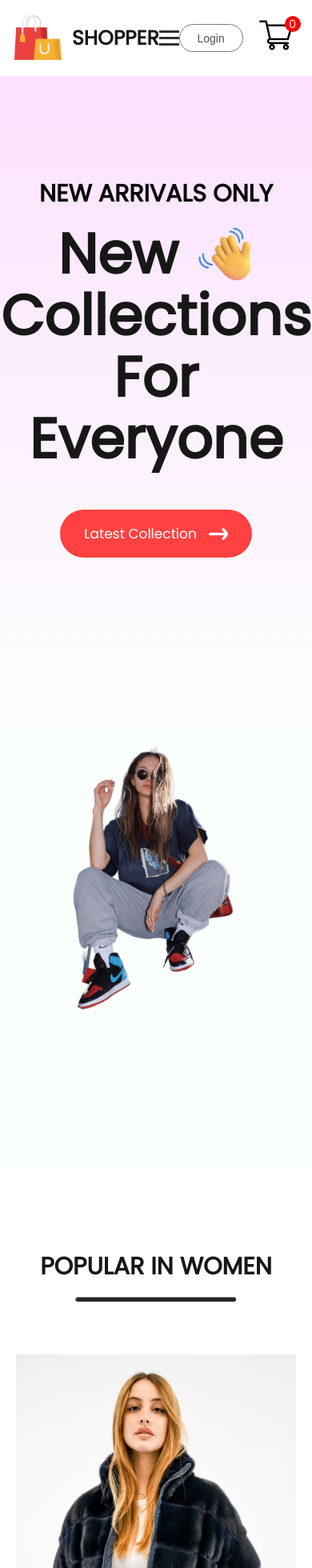
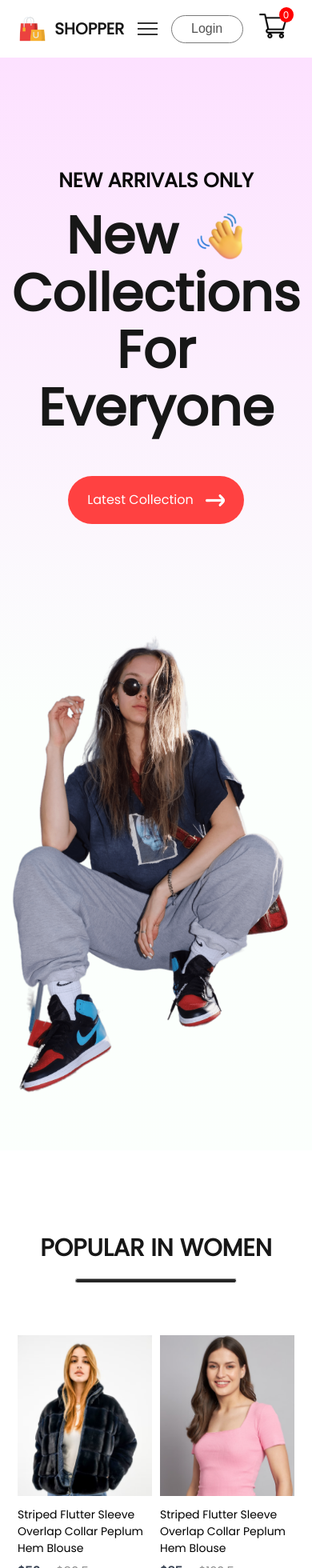
Before and after one commit to Jankarurosu/e-commerce-react, a React (Vite) app: page / in a window 390 px wide. Shown: the top 1960 px of the page at 80% size. Built offline with nearby package versions, Linux system fonts and the light colour scheme.

Commit message:
Actualiza el modo responsivo en los archivos de estilo hero, item, navbar,  newcollections, newsletter, offers y popular

```diff
--- a/src/components/hero/Hero.css
+++ b/src/components/hero/Hero.css
@@ -12,7 +12,7 @@
     flex-direction: column;
     justify-content: center;
     gap: 20px;
-    padding-left: 180px;
+    padding-left: 145px;
     line-height: 1.1;
 }
 
@@ -24,7 +24,7 @@
 
 .hero-left p {
     color: #171717;
-    font-size: 100px;
+    font-size: 90px;
     font-weight: 700;
 }
 
@@ -35,7 +35,7 @@
 }
 
 .hero-hand-icon img {
-    width: 105px;
+    width: 100px;
 }
 
 .hero-latest-btn {
@@ -43,13 +43,13 @@
     justify-content: center;
     align-items: center;
     gap: 15px;
-    width: 310px;
-    height: 70px;
+    width: 300px;
+    height: 65px;
     border-radius: 75px;
     margin-top: 30px;
     background: #ff4141;
     color: white;
-    font-size: 20px;
+    font-size: 18px;
     font-weight: 500;
     cursor: pointer;
 }
@@ -61,14 +61,18 @@
     justify-content: center;
 }
 
+.hero-right img {
+    width: 525px;
+}
+
 @media (max-width: 1340px) {
 
     .hero-left {
-        padding-left: 100px;
+        padding-left: 115px;
     }
 
     .hero-left h2 {
-        font-size: 30px;
+        font-size: 25px;
     }
 
     .hero-left p {
@@ -85,8 +89,12 @@
         font-size: 18px;
     }
 
+    .hero-right {
+        padding-top: 20px;
+    }
+
     .hero-right img {
-        width: 100%;
+        width: 500px;
     }
 }
 
@@ -109,7 +117,7 @@
     }
 
     .hero-left p {
-        font-size: 70px;
+        font-size: 75px;
     }
 
     .hero-hand-icon {
@@ -125,8 +133,28 @@
         height: 60px;
         font-size: 17px;
     }
+}
+
+@media (max-width:500px) {
+    .hero-left h2 {
+        font-size: 25px;
+    }
+
+    .hero-left p {
+        font-size: 65px;
+    }
+
+    .hero-hand-icon img {
+        width: 65px;
+    }
+
+    .hero-latest-btn {
+        width: 220px;
+        height: 60px;
+        font-size: 16px;
+    }
 
     .hero-right img {
-        width: 90%;
+        width: 450px;
     }
 }
--- a/src/components/item/Item.css
+++ b/src/components/item/Item.css
@@ -1,6 +1,6 @@
 .item {
     width: 100%;
-    max-width: 350px;
+    max-width: 285px;
     margin-bottom: 30px;
 }
 
@@ -35,3 +35,23 @@
     transform: scale(1.05);
     transition: 0.6s;
 }
+
+@media (max-width: 675px) {
+    .item {
+        max-width: 48%;
+    }
+}
+
+@media (max-width: 450px) {
+    .item p {
+        font-size: 14px;
+    }
+
+    .item-price-new {
+        font-size: 15px;
+    }
+
+    .item-price-old {
+        font-size: 15px;
+    }
+}
--- a/src/components/navbar/Navbar.css
+++ b/src/components/navbar/Navbar.css
@@ -12,9 +12,13 @@
     gap: 10px;
 }
 
+.nav-logo img {
+    width: 45px;
+}
+
 .nav-logo p {
     color: #171717;
-    font-size: 35px;
+    font-size: 25px;
     font-weight: 600;
 }
 
@@ -22,9 +26,9 @@
     display: flex;
     align-items: center;
     list-style: none;
-    gap: 50px;
+    gap: 45px;
     color: #626262;
-    font-size: 20px;
+    font-size: 18px;
     font-weight: 500;
     margin: 0;
 }
@@ -40,7 +44,7 @@
 .nav-menu hr {
     border: none;
     width: 80%;
-    height: 5px;
+    height: 3px;
     border-radius: 10px;
     background: #ff4141;
 }
@@ -58,7 +62,7 @@
     border: 1px solid #7a7a7a;
     border-radius: 20px;
     color: #515151;
-    font-size: 16px;
+    font-size: 17px;
     font-weight: 500;
     background: white;
     cursor: pointer;
@@ -68,16 +72,20 @@
     background: #f3f3f3;
 }
 
+.nav-login-cart img {
+    width: 35px;
+}
+
 .nav-cart-count {
-    width: 20px;
-    height: 20px;
+    width: 18px;
+    height: 19px;
     display: flex;
     justify-content: center;
     align-items: center;
     margin-top: -35px;
     margin-left: -30px;
     border-radius: 50%;
-    font-size: 14px;
+    font-size: 12px;
     background: red;
     color: white;
 }
@@ -101,13 +109,13 @@
         display: none;
         flex-direction: column;
         position: absolute;
-        top: 95px;
+        top: 75px;
         right: 0;
         background-color: white;
         width: 100%;
-        padding: 25px;
+        margin: auto;
+        padding: 25px 0;
         text-align: center;
-        box-shadow: 0 1px 5px rgba(0, 0, 0, 0.3);
     }
 
     .nav-menu.open {
@@ -119,15 +127,28 @@
     }
 }
 
-@media (max-width: 480px) {
+@media (max-width: 500px) {
+
+    .nav-logo img {
+        width: 35px;
+    }
 
     .nav-logo p {
-        font-size: 25px;
+        font-size: 20px;
     }
 
     .nav-login-cart button {
-        width: 80px;
+        width: 90px;
         height: 35px;
-        font-size: 14px;
+        font-size: 16px;
+    }
+
+    .nav-menu {
+        top: 70px;
+        padding-right: 10px;
+    }
+
+    .nav-hamburger .line {
+        height: 2px;
     }
 }
--- a/src/components/newCollections/NewCollections.css
+++ b/src/components/newCollections/NewCollections.css
@@ -9,14 +9,14 @@
 
 .new-collections h1 {
     color: #171717;
-    font-size: 50px;
+    font-size: 45px;
     font-weight: 600;
     text-align: center;
 }
 
 .new-collections hr {
     width: 200px;
-    height: 5px;
+    height: 4px;
     border-radius: 10px;
     background: #252525;
 }
@@ -33,15 +33,20 @@
     .new-collections h1 {
         font-size: 40px;
     }
+
+    .collections {
+        gap: 20px;
+    }
 }
 
 @media (max-width: 768px) {
-    .collections {
-        gap: 20px;
-    }
 
     .new-collections h1 {
         font-size: 35px;
+    }
+
+    .collections {
+        gap: 15px;
     }
 }
 
--- a/src/components/newsletter/Newsletter.css
+++ b/src/components/newsletter/Newsletter.css
@@ -9,19 +9,20 @@
     padding: 0px 140px;
     margin-bottom: 150px;
     background: linear-gradient(180deg, #fde1ff 0%, #e1ffea22 60%);
-    gap: 30px;
+    gap: 10px;
 }
 
 .newsletter h1 {
     color: #454545;
-    font-size: 55px;
-    font-weight: 600;
+    font-size: 50px;
+    font-weight: 700;
 
 }
 
 .newsletter p {
     color: #454545;
-    font-size: 20px;
+    font-size: 18px;
+    font-weight: 600;
 }
 
 .newsletter div {
@@ -33,10 +34,11 @@
     height: 70px;
     border-radius: 80px;
     border: 1px solid #e3e3e3;
+    margin-top: 20px;
 }
 
 .newsletter input {
-    width: 500px;
+    width: 450px;
     margin-left: 30px;
     border: none;
     outline: none;
--- a/src/components/offers/Offers.css
+++ b/src/components/offers/Offers.css
@@ -1,6 +1,6 @@
 .offers {
     width: 65%;
-    height: 70vh;
+    height: 75vh;
     display: flex;
     margin: auto;
     padding: 0px 140px;
@@ -12,12 +12,15 @@
     flex: 1;
     display: flex;
     flex-direction: column;
+    margin-top: 30px;
     justify-content: center;
+    line-height: 1.1;
+    gap: 18px;
 }
 
 .offers-left h1 {
     color: #171717;
-    font-size: 80px;
+    font-size: 75px;
     font-weight: 600;
 }
 
@@ -29,12 +32,12 @@
 
 .offers-left button {
     width: 280px;
-    height: 70px;
+    height: 65px;
     border-radius: 35px;
     background: #ff4141;
     border: none;
     color: white;
-    font-size: 22px;
+    font-size: 18px;
     font-weight: 500;
     margin-top: 30px;
     cursor: pointer;
@@ -61,6 +64,7 @@
     .offers-left {
         align-items: center;
         justify-content: center;
+        margin-top: 0;
     }
 
     .offers-right {
@@ -70,7 +74,7 @@
 
 @media (max-width: 730px) {
     .offers-left h1 {
-        font-size: 70px;
+        font-size: 65px;
     }
 
     .offers-left p {
@@ -82,8 +86,4 @@
         height: 60px;
         font-size: 20px;
     }
-
-    .offers-right img {
-        width: 100%;
-    }
 }
--- a/src/components/offers/Offers.jsx
+++ b/src/components/offers/Offers.jsx
@@ -9,7 +9,7 @@ export const Offers = () => {
                 <h1>Exclusive</h1>
                 <h1>Offers For You</h1>
                 <p>ONLY ON BEST SELLERS PRODUCTS</p>
-                <button>Check Now</button>
+                <button>CHECK NOW</button>
             </div>
             <div className="offers-right">
                 <img src={exclusive_image} alt="exclusive_image" />
--- a/src/components/popular/Popular.css
+++ b/src/components/popular/Popular.css
@@ -9,14 +9,14 @@
 
 .popular h1 {
     color: #171717;
-    font-size: 50px;
+    font-size: 45px;
     font-weight: 600;
     text-align: center;
 }
 
 .popular hr {
     width: 200px;
-    height: 5px;
+    height: 4px;
     border-radius: 10px;
     background: #252525;
 }
@@ -33,15 +33,20 @@
     .popular h1 {
         font-size: 40px;
     }
+
+    .popular-item {
+        gap: 20px;
+    }
 }
 
 @media (max-width: 768px) {
-    .popular-item {
-        gap: 20px;
-    }
 
     .popular h1 {
         font-size: 35px;
+    }
+
+    .popular-item {
+        gap: 15px;
     }
 }
 
```
Also changed, not shown: Notepad.txt.
